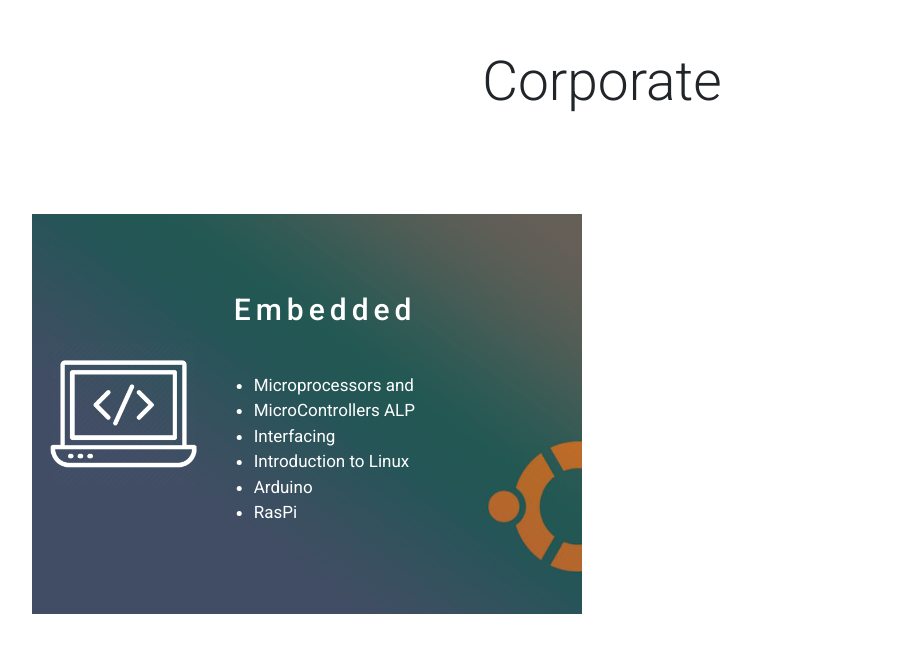
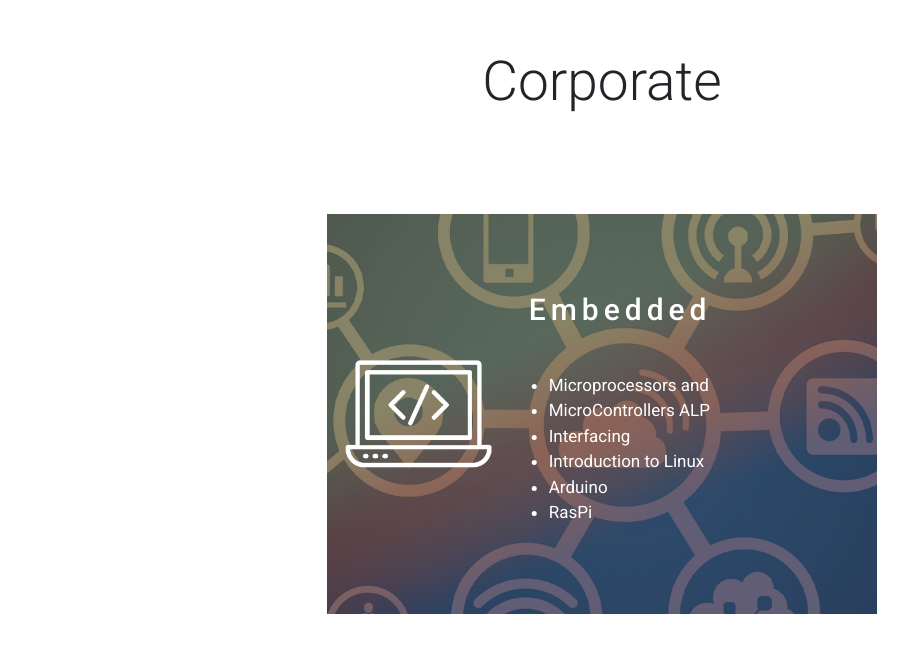
Before and after one commit to itzAki07/varsity, a plain HTML site: page index.html in a window 1280 px wide. Shown: the part 4515-5167 px from the top of the page, without its empty margins (38-946 px from the left). Drawn offline with nearby package versions, Linux system fonts and the light colour scheme.

Commit message:
corporates

```diff
--- a/css/style.css
+++ b/css/style.css
@@ -128,7 +128,8 @@
 .section__content-7,
 .section__content-8,
 .section__content-9,
-.section__content-10 {
+.section__content-10,
+.section__content-11 {
     background-size: cover;
     display: inline-block;
     width: 55rem;
@@ -220,6 +221,12 @@
     float: right;
 }
 
+.section__content-11 {
+    background-image: url(../img/iot.png);
+    display: inherit;
+    margin: 0 auto;
+}
+
 /* REFREHSERS COURSE FOR ENGINEER START*/
 
 .section__refresher {
--- a/index.html
+++ b/index.html
@@ -291,7 +291,7 @@
             </div>
 
             <div class="section__fluid-1 container">
-                <div class="section__content-7">
+                <div class="section__content-11">
                     <div class="section__content__img section__content__img-1">
                         <img src="img/refresher icons/icon1.png" alt="">
                     </div>
```
